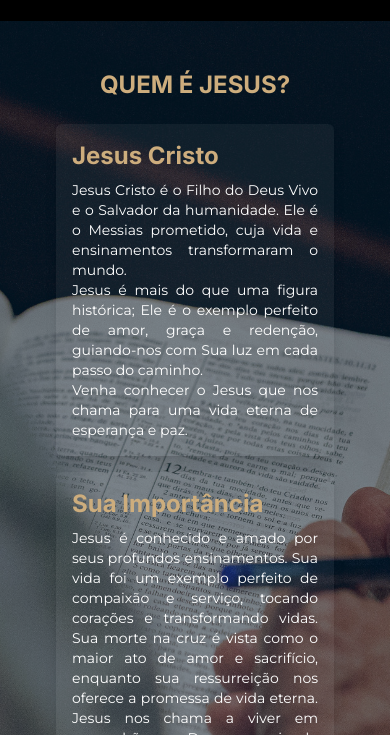
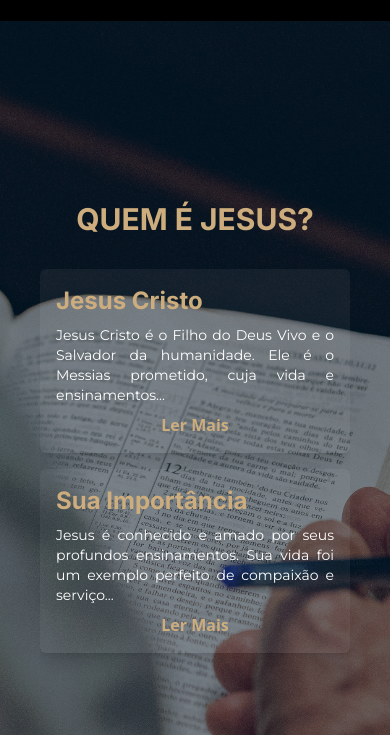
Before and after one commit to Jotagamaral/igreja-memorial-batista, a React (Create React App) app: page / in a window 390 px wide. Shown: the part 823-1558 px from the top of the page. Built offline with nearby package versions, Linux system fonts and the light colour scheme; grey boxes are pictures that could not be loaded.

Commit message:
Jesus mobile changes

```diff
--- a/src/App.js
+++ b/src/App.js
@@ -7,7 +7,7 @@ import Home from './pages/Home';
 import Ministerios from './pages/Ministerios';
 import Midias from './pages/Midias';
 import Igreja from './pages/Igreja';
-import './styles/customScrollbar.css';
+
 
 function App() {
   const jesusRef = useRef(null);
--- a/src/components/Header.js
+++ b/src/components/Header.js
@@ -41,7 +41,7 @@ const Header = ({ jesusRef, memorialRef, cultosRef }) => {
     closeMenu();
     if (location.pathname !== "/") {
       navigate("/", { replace: true });
-      setTimeout(() => scrollToSection(sectionRef), 1000);
+      setTimeout(() => scrollToSection(sectionRef), 1000); // Ajuste o tempo se necessário
     } else {
       scrollToSection(sectionRef);
     }
@@ -78,7 +78,7 @@ const Header = ({ jesusRef, memorialRef, cultosRef }) => {
 
     if (location.pathname === '/') {
       window.addEventListener('scroll', handleScroll);
-      handleScroll();
+      handleScroll(); // Run once on mount to set the initial active section
     } else {
       const path = location.pathname.replace('/', '');
       setActiveSection(path || 'home');
@@ -91,14 +91,14 @@ const Header = ({ jesusRef, memorialRef, cultosRef }) => {
 
   const getLinkClass = (section) => {
     return activeSection === section
-      ? 'text-white font-bold border-b-2 border-white rounded-sm no-underline'
+      ? 'text-white font-bold border-b-2 border-white rounded-sm no-underline '
       : 'text-white no-underline hover:text-custom-gold';
   };
 
   return (
     <header className={`fixed top-0 w-full z-50 transition-colors duration-500 ${isTransparent && activeSection === 'home' ? 'bg-transparent' : 'bg-custom-blue'} text-white p-3 md:p-5`}>
       <div className="flex justify-between items-center">
-        <div className="h-10 md:h-12 text-left w-full max-w-xs">
+        <div className="h-10 md:h-12 text-left">
           <Link to="/" onClick={scrollToTop}>
             <img src='/Igreja-memo-Logo-navbar.ico' alt="Logo Igreja Memorial Batista" className="h-full object-contain pl-2 md:pl-4" />
           </Link>
--- a/src/pages/Jesus.js
+++ b/src/pages/Jesus.js
@@ -1,4 +1,4 @@
-import React from 'react';
+import React, { useState } from 'react';
 import ChurchHistory from '../components/ChurchHistory';
 import ParallaxSection from '../components/ParallaxSection';
 import { useInView } from 'react-intersection-observer';
@@ -14,27 +14,42 @@ const Jesus = () => {
     threshold: 0,
   });
 
+  const isMobile = window.innerWidth <= 768;
+
+  const [activeText, setActiveText] = useState(null);
+
+  const toggleText = (textNumber) => {
+    setActiveText(activeText === textNumber ? null : textNumber);
+  };
+
   return (
     <ParallaxSection
       backgroundImage="/assets/jesus_assets/parallax-photo.jpg"
       color={'bg-custom-blue'}
       imageOpacity={0.4}
     >
-      <div className="text-center text-white overflow-x-hidden px-4 md:px-0">
-        <h1 className="text-2xl sm:text-3xl md:text-5xl font-bold mb-6 md:mb-8 font-inter text-custom-gold leading-tight md:leading-normal">
-          QUEM É JESUS?
-        </h1>
+      <div className="text-center text-white overflow-x-hidden overflow-y-hidden">
+        <h1 className="text-3xl md:text-6xl font-bold mb-8 font-inter text-custom-gold">QUEM É JESUS?</h1>
         <div className="grid grid-cols-1 gap-4 md:grid-cols-2 md:gap-6 pb-8">
+
           <div
             ref={ref1}
-            className={`p-4 md:p-5 bg-white bg-opacity-5 rounded-md shadow-lg transform transition-transform duration-1000 ease-in-out
-                        ${inView1 ? 'translate-y-0 opacity-100' : 'translate-y-20 opacity-0'} max-w-lg mx-auto hover:scale-105`}
+            className={`p-4 md:p-5 bg-white bg-opacity-5 rounded-md shadow-lg max-w-lg mx-auto hover:scale-105
+                        ${isMobile ? '' : 'transform transition-transform duration-1000 ease-in-out'}
+                        ${inView1 ? 'translate-y-0 opacity-100' : 'translate-y-20 opacity-0'}`}
+          >
+            <div
+              className={`transition-all duration-500 ease-in-out overflow-hidden  ${isMobile && activeText !== 1 ? 'max-h-32' : 'max-h-full'}`}
             >
               <ChurchHistory
                 title="Jesus Cristo"
-              description={`Jesus Cristo é o Filho do Deus Vivo e o Salvador da humanidade. Ele é o Messias prometido, cuja vida e ensinamentos transformaram o mundo.<br />
+                description={
+                  isMobile && activeText !== 1
+                    ? `Jesus Cristo é o Filho do Deus Vivo e o Salvador da humanidade. Ele é o Messias prometido, cuja vida e ensinamentos...`
+                    : `Jesus Cristo é o Filho do Deus Vivo e o Salvador da humanidade. Ele é o Messias prometido, cuja vida e ensinamentos transformaram o mundo.<br />
                         Jesus é mais do que uma figura histórica; Ele é o exemplo perfeito de amor, graça e redenção, guiando-nos com Sua luz em cada passo do caminho. <br />
-              Venha conhecer o Jesus que nos chama para uma vida eterna de esperança e paz.`}
+                        Venha conhecer o Jesus que nos chama para uma vida eterna de esperança e paz.`
+                }
                 titleSize="text-2xl md:text-4xl"
                 titleWeight="font-bold"
                 titleAlign="text-left"
@@ -45,14 +60,32 @@ const Jesus = () => {
                 descriptionColor="text-white"
               />
             </div>
+            {isMobile && (
+              <button
+                className="text-custom-gold mt-2 font-bold focus:outline-none"
+                onClick={() => toggleText(1)}
+              >
+                {activeText === 1 ? 'Ler Menos' : 'Ler Mais'}
+              </button>
+            )}
+          </div>
+
           <div
             ref={ref2}
-            className={`p-4 md:p-5 bg-white bg-opacity-5 rounded-md shadow-lg transform transition-transform duration-1000 ease-in-out
-                        ${inView2 ? 'translate-y-0 opacity-100' : 'translate-y-20 opacity-0'} max-w-lg mx-auto hover:scale-105`}
+            className={`p-4 md:p-5 bg-white bg-opacity-5 rounded-md shadow-lg max-w-lg mx-auto hover:scale-105
+                        ${isMobile ? '' : 'transform transition-transform duration-1000 ease-in-out'}
+                        ${inView2 ? 'translate-y-0 opacity-100' : 'translate-y-20 opacity-0'}`}
+          >
+            <div
+              className={`transition-all duration-500 ease-in-out overflow-hidden  ${isMobile && activeText !== 2 ? 'max-h-32' : 'max-h-full'}`}
             >
               <ChurchHistory
                 title="Sua Importância"
-              description="Jesus é conhecido e amado por seus profundos ensinamentos. Sua vida foi um exemplo perfeito de compaixão e serviço, tocando corações e transformando vidas. Sua morte na cruz é vista como o maior ato de amor e sacrifício, enquanto sua ressurreição nos oferece a promessa de vida eterna. Jesus nos chama a viver em comunhão com Deus, nos guiando com Sua sabedoria e graça."
+                description={
+                  isMobile && activeText !== 2
+                    ? `Jesus é conhecido e amado por seus profundos ensinamentos. Sua vida foi um exemplo perfeito de compaixão e serviço...`
+                    : `Jesus é conhecido e amado por seus profundos ensinamentos. Sua vida foi um exemplo perfeito de compaixão e serviço, tocando corações e transformando vidas. Sua morte na cruz é vista como o maior ato de amor e sacrifício, enquanto sua ressurreição nos oferece a promessa de vida eterna. Jesus nos chama a viver em comunhão com Deus, nos guiando com Sua sabedoria e graça.`
+                }
                 titleSize="text-2xl md:text-4xl"
                 titleWeight="font-bold"
                 titleAlign="text-left"
@@ -63,6 +96,15 @@ const Jesus = () => {
                 descriptionColor="text-white"
               />
             </div>
+            {isMobile && (
+              <button
+                className="text-custom-gold mt-2 font-bold focus:outline-none"
+                onClick={() => toggleText(2)}
+              >
+                {activeText === 2 ? 'Ler Menos' : 'Ler Mais'}
+              </button>
+            )}
+          </div>
         </div>
       </div>
     </ParallaxSection>
--- a/src/styles/customScrollbar.css
+++ /dev/null
@@ -1,21 +0,0 @@
-/* customScrollbar.css */
-
-/* Estilos para a barra de rolagem */
-::-webkit-scrollbar {
-  width: 10px; /* Largura da barra de rolagem */
-  height: 10px; /* Altura da barra de rolagem (para rolagem horizontal) */
-}
-
-::-webkit-scrollbar-track {
-  background: #f1f1f1; /* Cor da trilha de rolagem */
-  border-radius: 10px; /* Borda arredondada */
-}
-
-::-webkit-scrollbar-thumb {
-  background: #888; /* Cor do polegar de rolagem */
-  border-radius: 10px; /* Borda arredondada */
-}
-
-::-webkit-scrollbar-thumb:hover {
-  background: #555; /* Cor do polegar de rolagem ao passar o mouse */
-}
```
Lines whose indentation alone changed are shown as unchanged.
